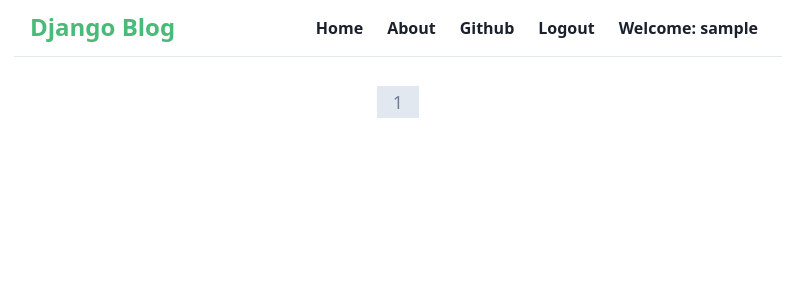
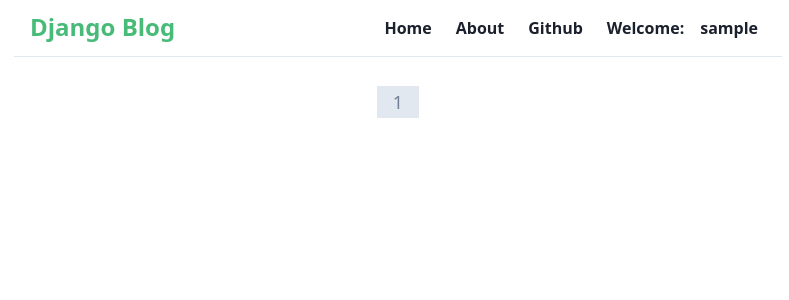
Before and after one commit to onurguler/django-simple-blog, a Django app: page / in a window 1280 px wide. Shown: the top 300 px of the page, without its empty margins (242-1031 px from the left). Run offline with Django 3.2, Linux system fonts and the light colour scheme; the visitor is signed in with stand-in values (Sample User, id 1); data that the repository does not hold is empty; style sheets or scripts are compiled from the project's sources.

Commit message:
navbar account dropdown

```diff
--- /dev/null
+++ b/src/static/js/_account_dropdown.js
@@ -0,0 +1,13 @@
+var account_dropdown_button = document.getElementById('account_dropdown_button');
+var account_dropdown_overlay = document.getElementById('account_dropdown_overlay');
+var account_dropdown_menu = document.getElementById('account_dropdown_menu');
+
+account_dropdown_button.onclick = function() {
+  account_dropdown_overlay.classList.toggle('hidden');
+  account_dropdown_menu.classList.toggle('hidden');
+}
+
+account_dropdown_overlay.onclick = function() {
+  account_dropdown_overlay.classList.toggle('hidden');
+  account_dropdown_menu.classList.toggle('hidden');
+}
--- /dev/null
+++ b/src/templates/_account_dropdown.html
@@ -0,0 +1,11 @@
+<div class="relative">
+  <button id="account_dropdown_button" class="relative z-10 mt-1 px-2 py-1 block overflow-hidden focus:outline-none font-semibold rounded hover:bg-gray-300 sm:mt-0 focus:bg-gray-300">{{ user.username }}</button>
+  <button id="account_dropdown_overlay" tabindex="-1" class="hidden fixed inset-0 h-full w-full bg-black opacity-50 cursor-default"></button>
+  <div id="account_dropdown_menu" class="hidden absolute right-0 mt-2 py-2 w-48 bg-white rounded-lg shadow-xl">
+    <a href="{% url 'blog:post_create' %}" class="block px-4 py-2 text-gray-800 hover:bg-gray-300">New Post</a>
+    <a href="{% url 'blog:logout' %}" class="block px-4 py-2 text-gray-800 hover:bg-gray-300">Sign out</a>
+  </div>
+</div>
+
+{% load static %}
+<script src="{% static "js/_account_dropdown.js" %}"></script>
--- a/src/templates/_navbar.html
+++ b/src/templates/_navbar.html
@@ -14,15 +14,31 @@
       </button>
     </div>
   </div>
-  <nav id="navbar-nav" class="hidden px-2 pt-2 pb-4 sm:flex sm:p-0">
-    <a href="#" class="block px-2 py-1 font-semibold rounded hover:bg-gray-300">Home</a>
-    <a href="#" class="mt-1 block px-2 py-1 font-semibold rounded hover:bg-gray-300 sm:mt-0 sm:ml-2">About</a>
-    <a href="#" class="mt-1 block px-2 py-1 font-semibold rounded hover:bg-gray-300 sm:mt-0 sm:ml-2">Github</a>
+  <nav id="navbar-nav" class="hidden sm:block">
+    <div class="px-2 pt-2 pb-4 sm:flex sm:p-0">
+      <a href="#" class="block px-2 py-1 font-semibold rounded hover:bg-gray-300">Home</a>
+      <a href="#" class="mt-1 block px-2 py-1 font-semibold rounded hover:bg-gray-300 sm:mt-0 sm:ml-2">About</a>
+      <a href="#" class="mt-1 block px-2 py-1 font-semibold rounded hover:bg-gray-300 sm:mt-0 sm:ml-2">Github</a>
+      {% if user.is_authenticated %}
+        <div class="hidden sm:flex">
+          <span class="mt-1 px-2 py-1 font-semibold rounded sm:mt-0 sm:ml-2">Welcome:</span>
+          {% include "_account_dropdown.html" %}
+        </div>
+      {% else %}
+        <a href="{% url 'blog:login' %}" class="mt-1 block px-2 py-1 font-semibold rounded hover:bg-gray-300 sm:mt-0 sm:ml-2">Login</a>
+      {% endif %}
+    </div>
     {% if user.is_authenticated %}
-      <a href="{% url 'blog:logout' %}" class="mt-1 block px-2 py-1 font-semibold rounded hover:bg-gray-300 sm:mt-0 sm:ml-2">Logout</a>
-      <span class="mt-1 block px-2 py-1 font-semibold rounded sm:mt-0 sm:ml-2">Welcome: {{ user.username }}</span>
-    {% else %}
-      <a href="{% url 'blog:login' %}" class="mt-1 block px-2 py-1 font-semibold rounded hover:bg-gray-300 sm:mt-0 sm:ml-2">Login</a>
+      <div class="px-4 py-5 border-t border-gray-800 sm:hidden">
+        <div class="flex items-center">
+          <span class="text-gray-700">Welcome:</span>
+          <span class="ml-3 font-semibold">{{ user.username }}</span>
+        </div>
+        <div class="mt-4">
+          <a href="{% url 'blog:post_create' %}" class="block text-gray-700 hover:text-gray-900">New Post</a>
+          <a href="{% url 'blog:logout' %}" class="mt-2 block text-gray-700 hover:text-gray-900">Sign out</a>
+        </div>
+      </div>
     {% endif %}
   </nav>
 </header>
```
